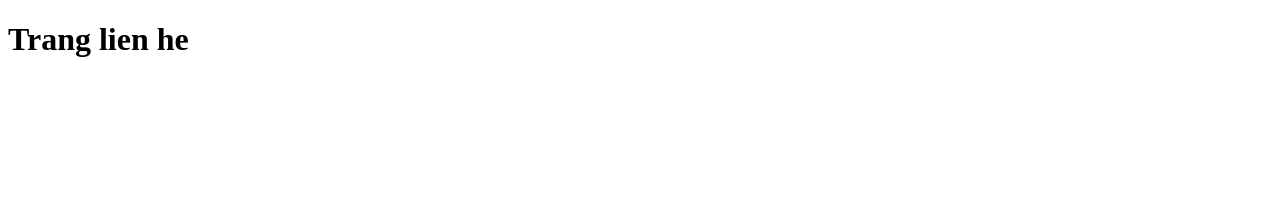
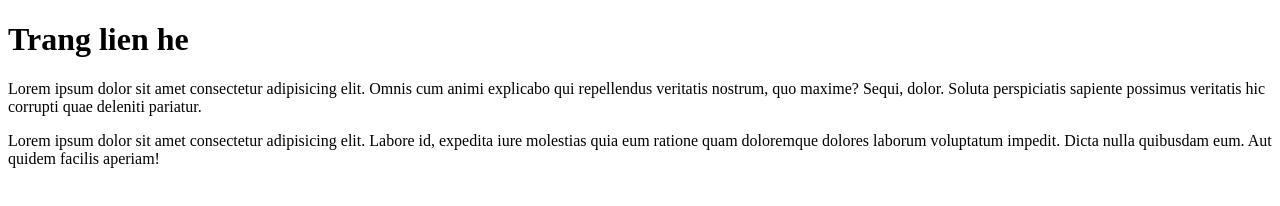
Before and after one commit to Metarin24/bai-13-github, a plain HTML site: page contact.html in a window 1280 px wide. Drawn offline with Linux system fonts and the light colour scheme.

Commit message:
Edit page about and contact

```diff
--- a/contact.html
+++ b/contact.html
@@ -7,5 +7,8 @@
 </head>
 <body>
     <h1>Trang lien he</h1>
+    <p>Lorem ipsum dolor sit amet consectetur adipisicing elit. Omnis cum animi explicabo qui repellendus veritatis nostrum, quo maxime? Sequi, dolor. Soluta perspiciatis sapiente possimus veritatis hic corrupti quae deleniti pariatur.</p>
+    <p>Lorem ipsum dolor sit amet consectetur adipisicing elit. Labore id, expedita iure molestias quia eum ratione quam doloremque dolores laborum voluptatum impedit. Dicta nulla quibusdam eum. Aut quidem facilis aperiam!</p>
+
 </body>
 </html>
```
Also changed, not shown: about.html (+2 -0 lines).
